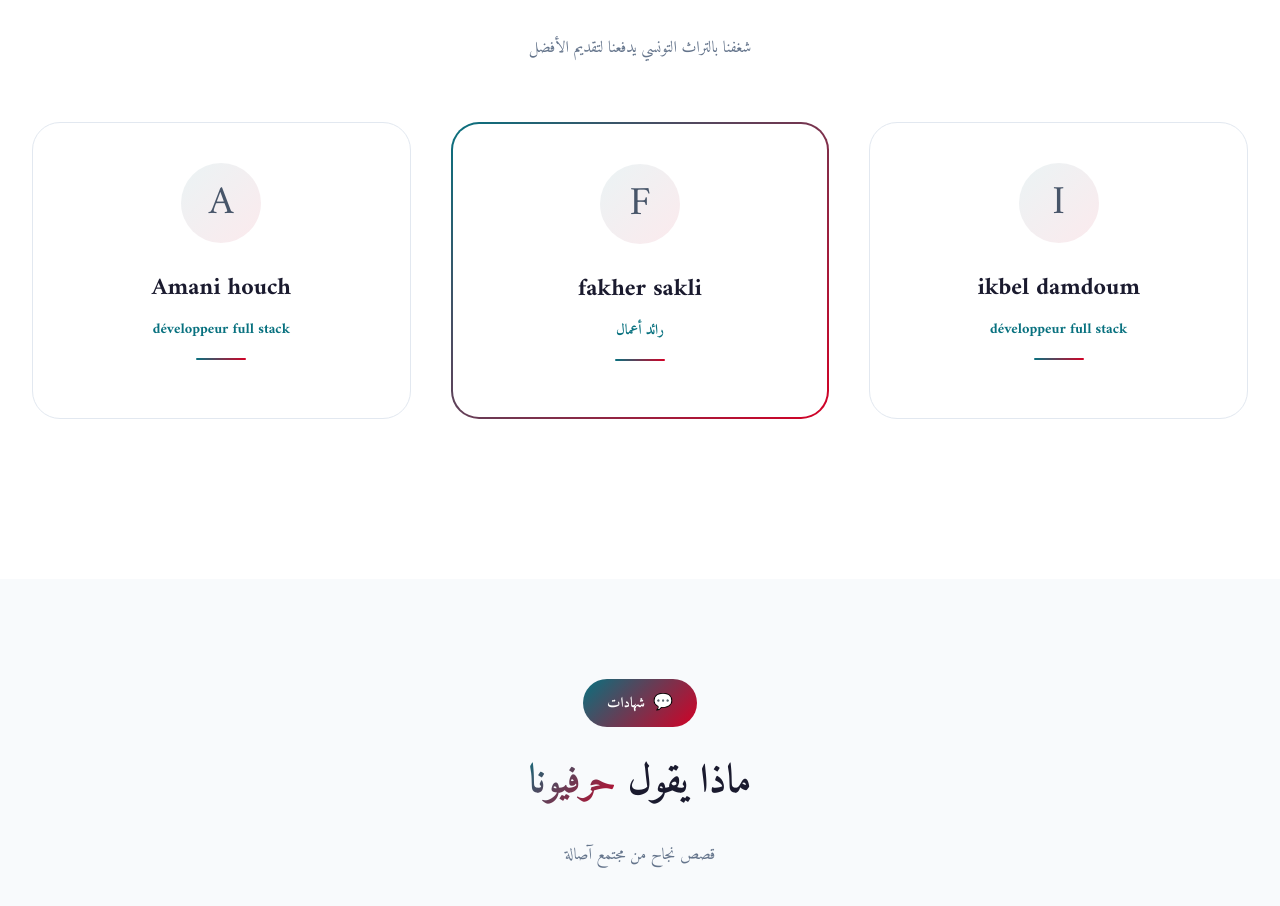
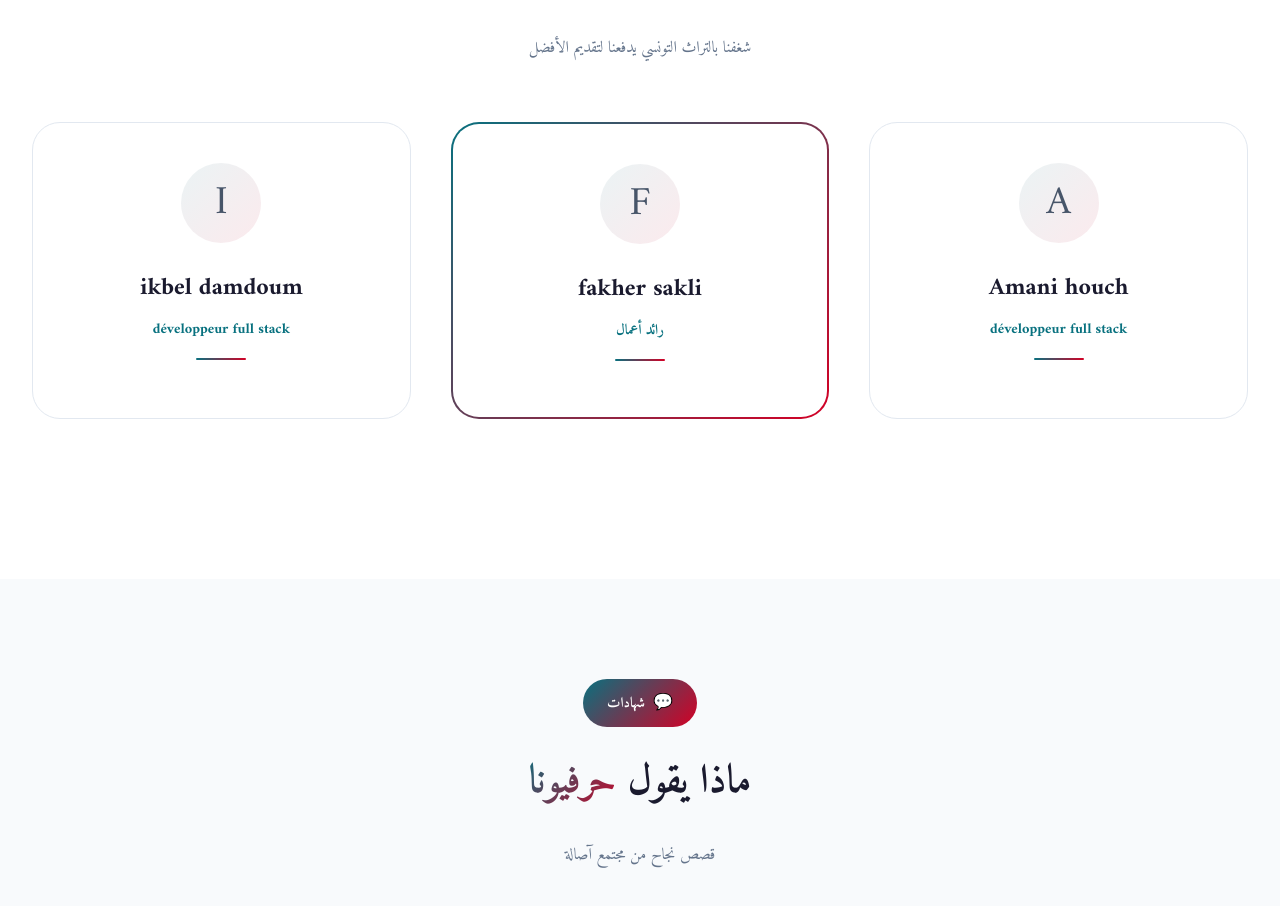
Before and after one commit to amanihouch/projettt-asala, a Vue app in the folder frontend/: page /about in a window 1280 px wide. Shown: the part 1820-2726 px from the top of the page. Built offline with nearby package versions, Linux system fonts and the light colour scheme; no server answers.

Commit message:
Update AboutView.vue

```diff
--- a/frontend/src/views/AboutView.vue
+++ b/frontend/src/views/AboutView.vue
@@ -183,19 +183,19 @@
         </div>
 
         <div class="team-grid">
-          <!-- Ikbel Damdoum -->
-          <div class="team-card" data-aos="fade-up" data-aos-delay="0">
+          <div class="team-card" data-aos="fade-up" data-aos-delay="200">
             <div class="team-icon">
               <div class="icon-circle">
-                <span class="icon-emoji">I</span>
+                <span class="icon-emoji">A</span>
               </div>
             </div>
             <div class="team-info">
-              <h3 class="team-name">ikbel damdoum</h3>
+              <h3 class="team-name">Amani houch</h3>
               <p class="team-role">développeur full stack</p>
               <div class="team-divider"></div>
             </div>
           </div>
+
 
           <!-- Fakher Sakli -->
           <div class="team-card featured-card" data-aos="fade-up" data-aos-delay="100">
@@ -212,14 +212,14 @@
           </div>
 
           <!-- Ameni Houche -->
-          <div class="team-card" data-aos="fade-up" data-aos-delay="200">
+                    <div class="team-card" data-aos="fade-up" data-aos-delay="0">
             <div class="team-icon">
               <div class="icon-circle">
-                <span class="icon-emoji">A</span>
+                <span class="icon-emoji">I</span>
               </div>
             </div>
             <div class="team-info">
-              <h3 class="team-name">Amani houch</h3>
+              <h3 class="team-name">ikbel damdoum</h3>
               <p class="team-role">développeur full stack</p>
               <div class="team-divider"></div>
             </div>
```
